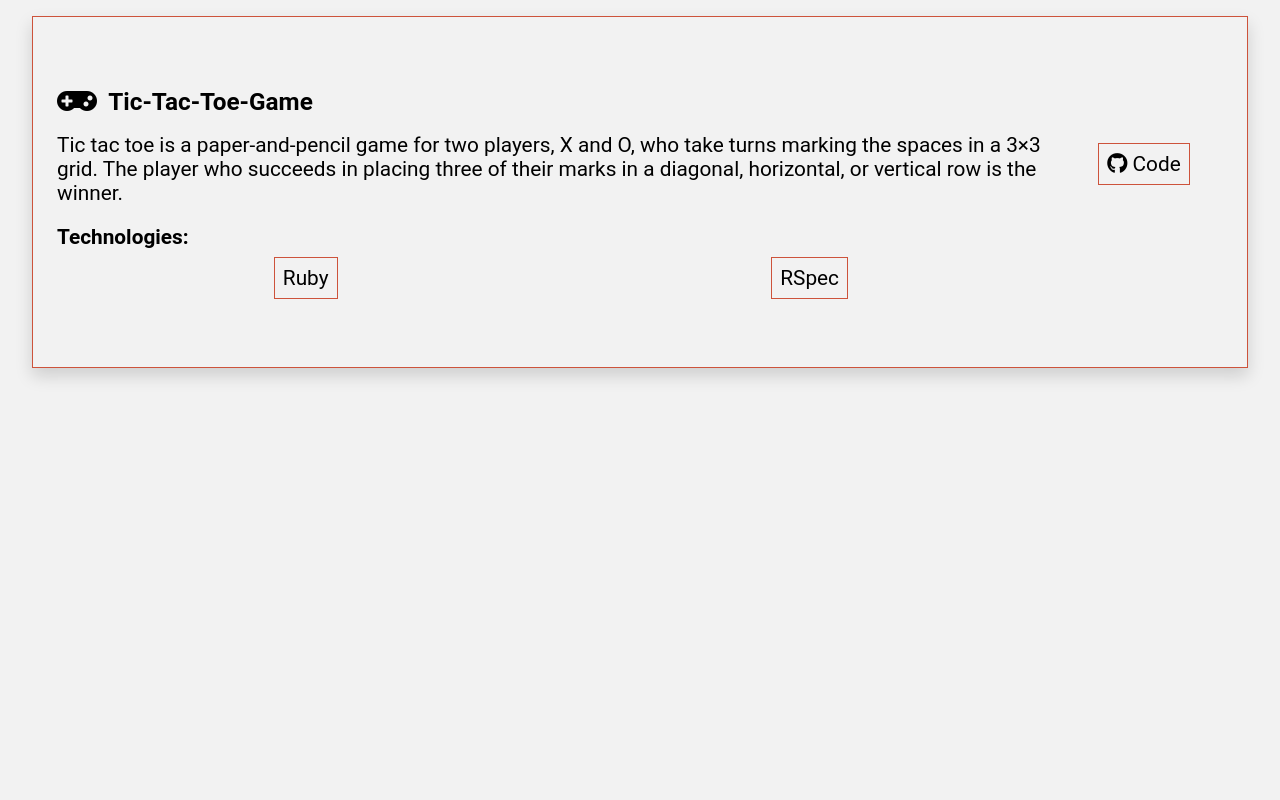
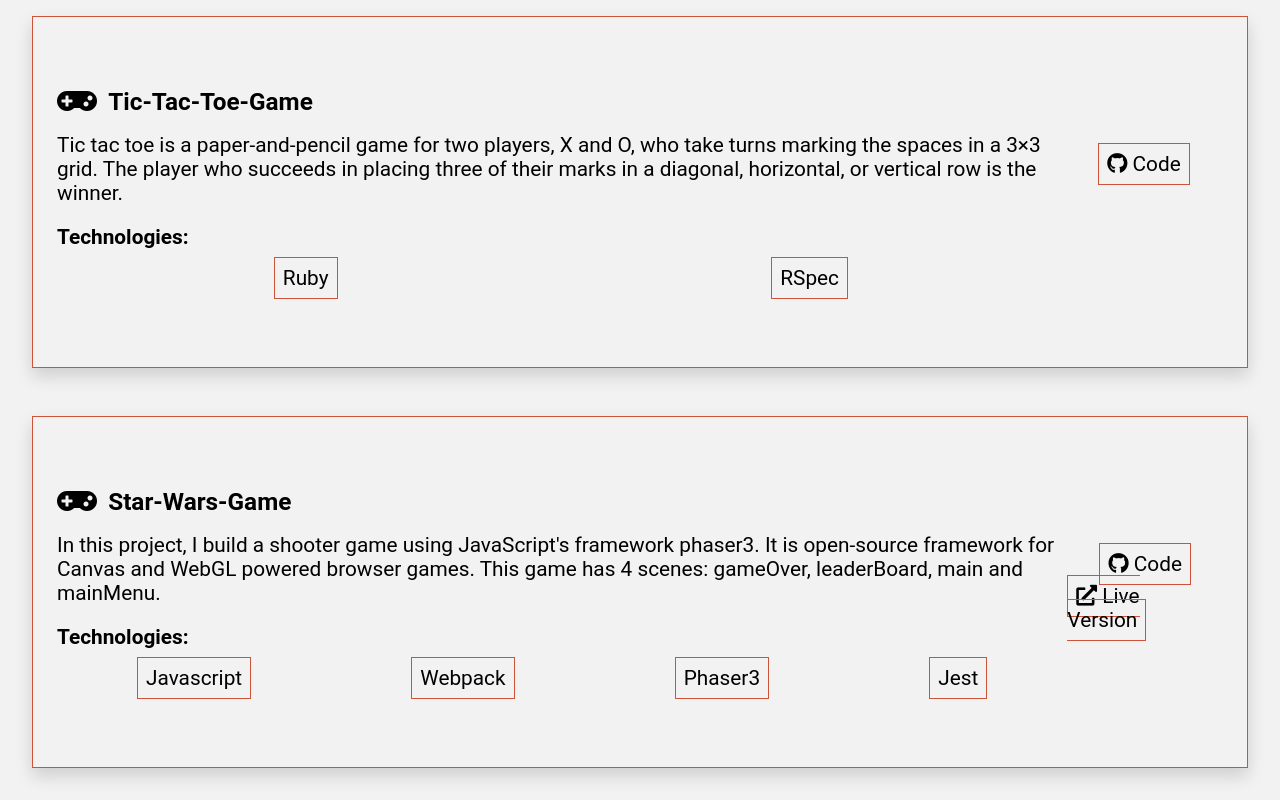
Before and after one commit to ammarkandel/Personal-Profile, a plain HTML site: page index.html in a window 1280 px wide. Shown: the part 3142-3942 px from the top of the page. Before the commit the page ends 3542 px from the top, so only its background shows below. Drawn offline with Linux system fonts and the light colour scheme.

Commit message:
Add new project

```diff
--- a/index.html
+++ b/index.html
@@ -238,6 +238,47 @@
             </li>
           </ul>
         </div>
+
+        <div class="project">
+          <article>
+            <div>
+              <div class="project_logo">
+                <i class="fas fa-gamepad"></i>
+                <h3>Star-Wars-Game</h3>
+              </div>
+              <p>
+                In this project, I build a shooter game using JavaScript's
+                framework phaser3. It is open-source framework for Canvas and
+                WebGL powered browser games. This game has 4 scenes: gameOver,
+                leaderBoard, main and mainMenu.
+              </p>
+            </div>
+
+            <div class="tech">
+              <h4>Technologies:</h4>
+              <ul>
+                <li>Javascript</li>
+                <li>Webpack</li>
+                <li>Phaser3</li>
+                <li>Jest</li>
+              </ul>
+            </div>
+          </article>
+          <ul class="live_links">
+            <li>
+              <a
+                href="https://github.com/ammarkandel/Shooter-Game-JS"
+                target="_blank"
+                ><i class="fab fa-github"></i> Code</a
+              >
+            </li>
+            <li>
+              <a href="https://space-war-game.vercel.app/"
+                ><i class="fas fa-external-link-alt"></i> Live Version</a
+              >
+            </li>
+          </ul>
+        </div>
       </section>
     </main>
 
```
